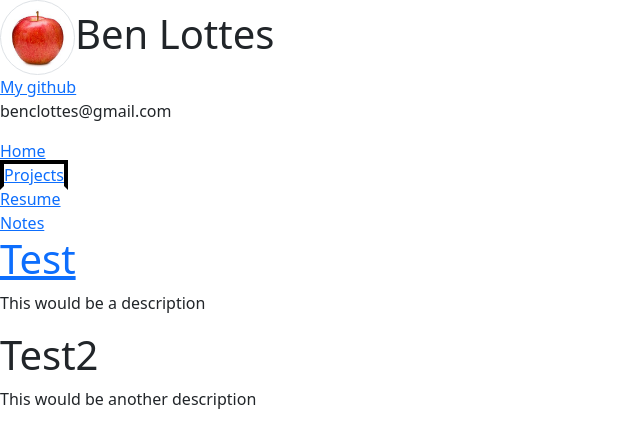
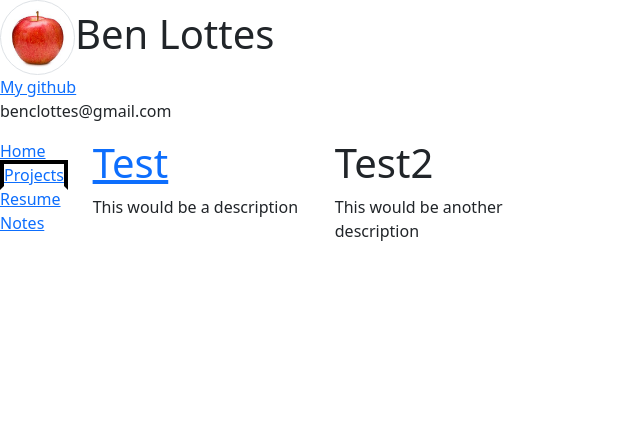
Before and after one commit to benlottes/benlottes.com, a React (Create React App) app in the folder benlottes-react-app/: page /Projects in a window 1280 px wide. Shown: the top 448 px of the page, without its empty margins (0-640 px from the left). Built offline with nearby package versions, Linux system fonts and the light colour scheme.

Commit message:
Started laying everything out better

```diff
--- a/benlottes-react-app/src/App.css
+++ b/benlottes-react-app/src/App.css
@@ -51,9 +51,24 @@ p {
   display: flex;
   flex-direction: row;
 }
+.side-buttons{
+  display: flex;
+  flex-direction: row;
+  flex: 100px;
+}
+.button-column{
+  display: flex;
+  flex-direction: column;
+}
 
 .name-plate{
   display: flex;
   flex-direction: row;
   align-items: center;
 }
+
+.page-content{
+  display: flex;
+  justify-content: center;
+  justify-self: left;
+}
--- a/benlottes-react-app/src/App.js
+++ b/benlottes-react-app/src/App.js
@@ -9,9 +9,9 @@ import "bootstrap/dist/css/bootstrap.min.css";
 const App = () => (
     <div className="App">
       <NamePlate/>
-      <Sidebuttons/>
-      <div>
-          <NavRoutes/>
+      <div className="side-buttons">
+        <Sidebuttons/>
+        <NavRoutes/>
       </div>
     </div>
 );
--- a/benlottes-react-app/src/my_components/Home.js
+++ b/benlottes-react-app/src/my_components/Home.js
@@ -1,11 +1,14 @@
 import React from 'react'
+import CenterView from 'react-bootstrap/Container'
 
 class Home extends React.Component{
     render(){
         return (
-            <div name="Bio">
-                <h1>This is a bio!</h1>
-            </div>
+            <CenterView className='page-content'>
+                <div name="Bio">
+                    <h1>This is a bio!</h1>
+                </div>
+            </CenterView>
         )
     }
 }
--- a/benlottes-react-app/src/my_components/NamePlate.js
+++ b/benlottes-react-app/src/my_components/NamePlate.js
@@ -6,7 +6,7 @@ class NamePlate extends React.Component{
         return (
             <div name="Bio">
                 <div name="name_photo" className="name-plate">
-                    <Image src={require("./../photos/placeholder.jpg")} className="img-thumbnail" style={{width : 75, height: 75, borderRadius: 100/2}} />
+                    <Image src={require("./../resources/placeholder.jpg")} className="img-thumbnail" style={{width : 75, height: 75, borderRadius: 100/2}} />
                     <h1 name="my_name">Ben Lottes</h1>
                 </div>
                 <a name="github_link" href="https://github.com/benlottes" target="_blank" rel="noreferrer noopener">My github</a>
--- a/benlottes-react-app/src/my_components/ProjectPane.js
+++ b/benlottes-react-app/src/my_components/ProjectPane.js
@@ -1,14 +1,18 @@
 import React from 'react'
+import CenterView from 'react-bootstrap/Container'
 
 class ProjectPane extends React.Component{
     render(){
         return (
+            <CenterView className='page-content'>
                 <div>
                     <h1>
                         <a href={this.props.url} target="_blank" rel="noreferrer noopener">{this.props.name}</a>
                     </h1>
+
                     <p>{this.props.children}</p>
                 </div>
+            </CenterView>
         )
     }
 }
--- a/benlottes-react-app/src/my_components/Projects.js
+++ b/benlottes-react-app/src/my_components/Projects.js
@@ -4,7 +4,7 @@ import ProjectPane from './ProjectPane'
 class Projects extends React.Component{
     render(){
         return (
-            <div name="Projects">
+            <div name="Projects" className='flexbox-container'>
                 <ProjectPane name="Test" url="https://github.com/benlottes/BudgetTracker"> This would be a description </ProjectPane>
                 <ProjectPane name="Test2"> This would be another description </ProjectPane>
             </div>
--- a/benlottes-react-app/src/my_components/Resume.js
+++ b/benlottes-react-app/src/my_components/Resume.js
@@ -1,11 +1,19 @@
 import React from 'react'
+import CenterView from 'react-bootstrap/Container'
+import myResume from '../resources/Ben_Lottes_Resume.pdf'
 
 class Resume extends React.Component{
     render(){
         return (
-            <div name="Bio">
-                <h1>This is a Resume!</h1>
-            </div>
+            <CenterView className='page-content'>
+                <div name="Resume">
+                    <iframe
+                        title="file"
+                        style={{ width: '250%', height: '400%' }}
+                        src={myResume}
+                    />
+                </div>
+            </CenterView>
         )
     }
 }
--- a/benlottes-react-app/src/my_components/SideButtons.js
+++ b/benlottes-react-app/src/my_components/SideButtons.js
@@ -4,7 +4,7 @@ import { NavLink } from 'react-router-dom'
 class Sidebuttons extends React.Component{
     render(){
         return (
-            <><div name="home_button">
+            <div className="button-column"><div name="home_button">
                 <NavLink to="/">Home</NavLink>
             </div><div name="projects_button">
                 <NavLink to="/Projects">Projects</NavLink>
@@ -12,7 +12,7 @@ class Sidebuttons extends React.Component{
                 <NavLink to="/Resume">Resume</NavLink>
             </div><div name="notes_button">
                 <NavLink to="/Notes/login">Notes</NavLink>
-            </div></>
+            </div></div>
         )
     }
 }
```
Also changed, not shown: benlottes-react-app/src/resources/placeholder.jpg (renamed from benlottes-react-app/src/photos/placeholder.jpg), 1 other file (tests, documents, lock files or other folders). Lines whose indentation alone changed are shown as unchanged.
